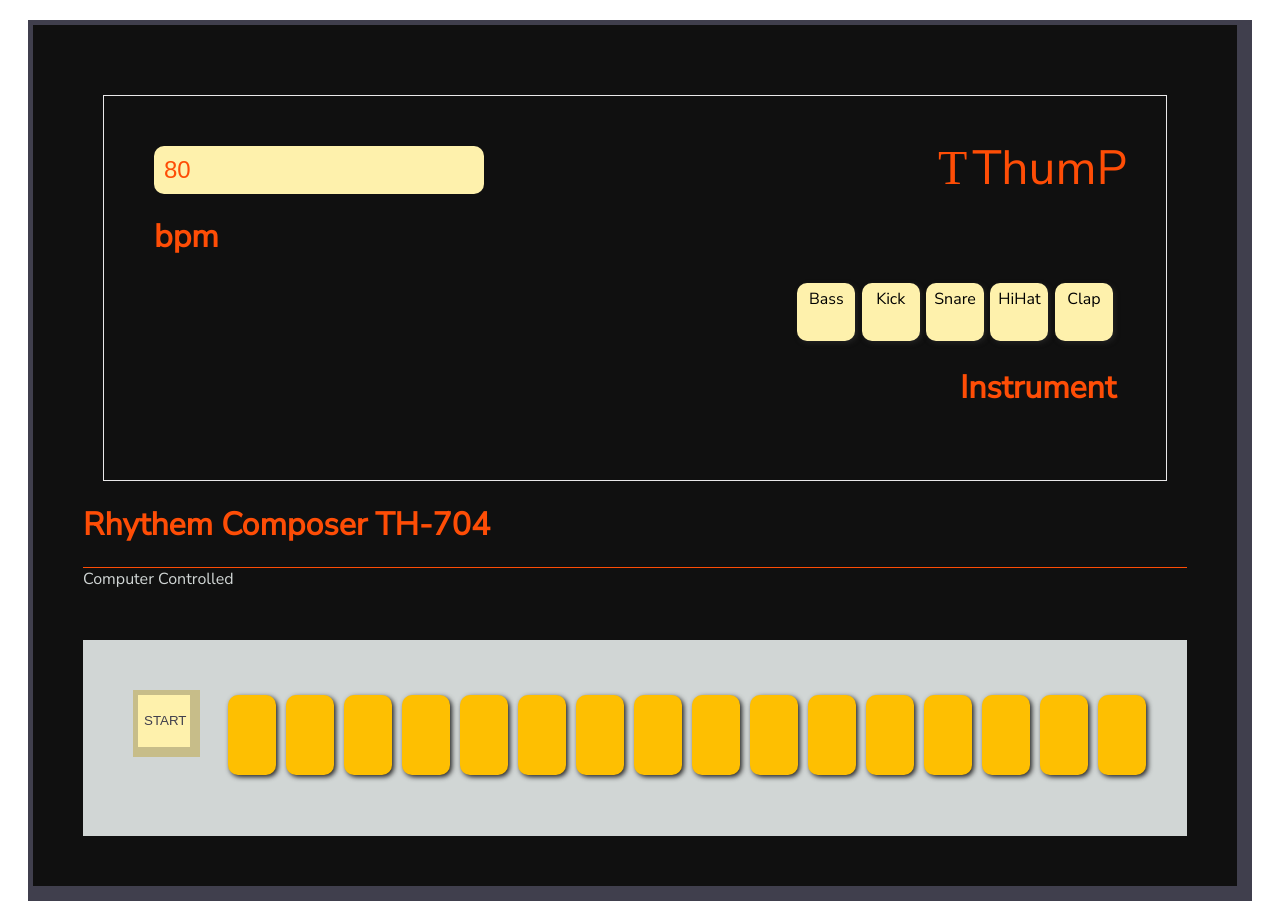
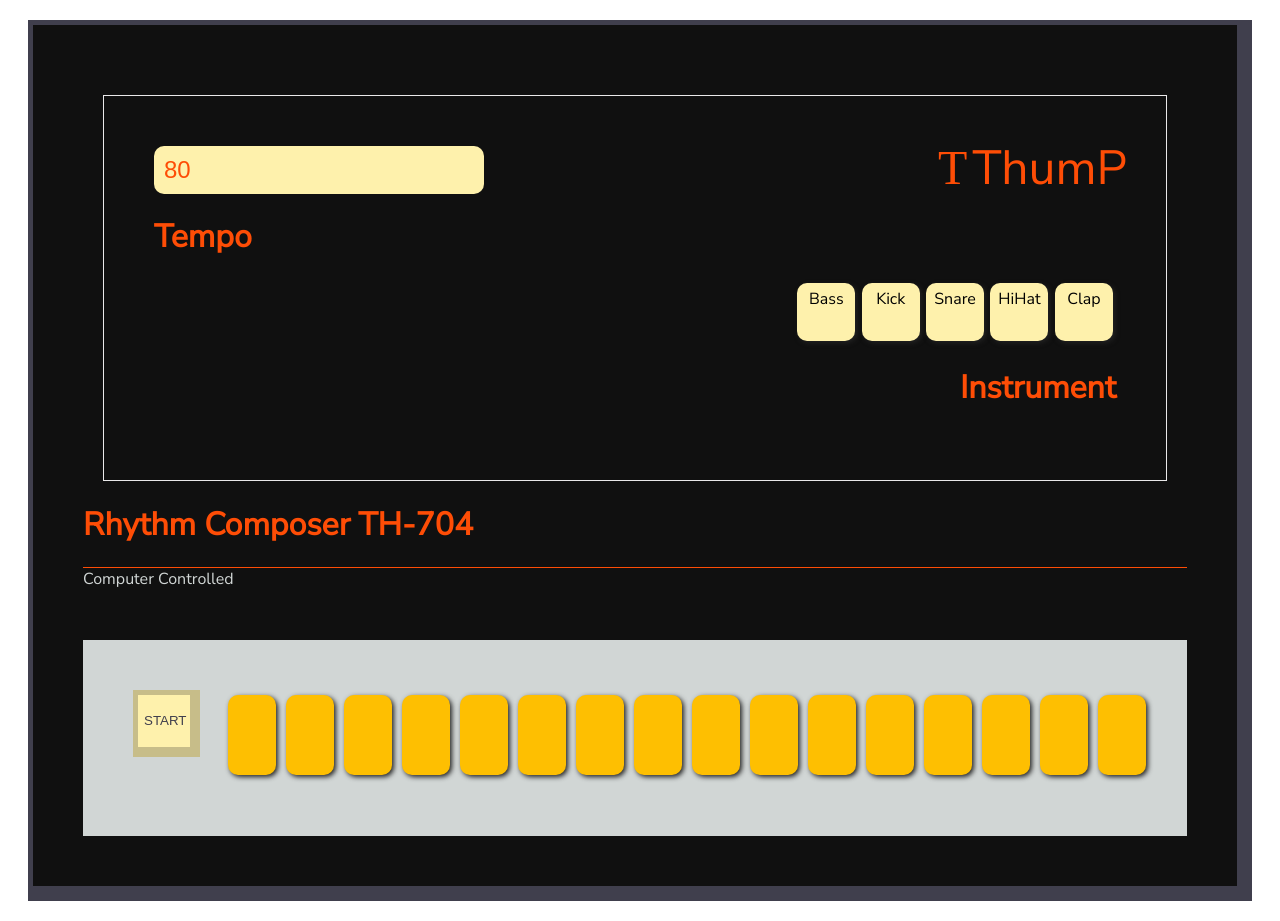
Before and after one commit to murphynd/Capstone, a React (Create React App) app: page / in a window 1280 px wide. Built offline with nearby package versions, Linux system fonts and the light colour scheme; a web font is replaced by a local one.

Commit message:
spelling

```diff
--- a/src/Components/TransportControl.jsx
+++ b/src/Components/TransportControl.jsx
@@ -134,7 +134,7 @@ export class TransportControl extends React.Component {
             </div>
           </div>
           <div className="composerTitle">
-            <h1> Rhythem Composer TH-704</h1>
+            <h1> Rhythm Composer TH-704</h1>
           </div>
           <div className="cc">Computer Controlled</div>
           <div className="rhythem">
--- a/src/Components/bpm.jsx
+++ b/src/Components/bpm.jsx
@@ -17,7 +17,7 @@ export class BPM extends React.Component {
           onChange={this.handleBPM}
           className="bpm"
         />
-        <h1> bpm</h1>
+        <h1>Tempo</h1>
       </>
     );
   }
--- a/src/Engines/Kick.js
+++ b/src/Engines/Kick.js
@@ -23,7 +23,7 @@ export class Kick {
     this.osc.frequency.exponentialRampToValueAtTime(1, time, this.decay);
     this.gain.gain.linearRampToValueAtTime(0, time + this.decay + 0.1);
     this.osc.start(time);
-    this.osc.stop(time + this.decay + 0.1);
+    this.osc.stop(time + this.decay);
   }
   setTone = (tone) => {
     this.tone = tone;
```
Also changed, not shown: 1 other file (tests, documents, lock files or other folders).
